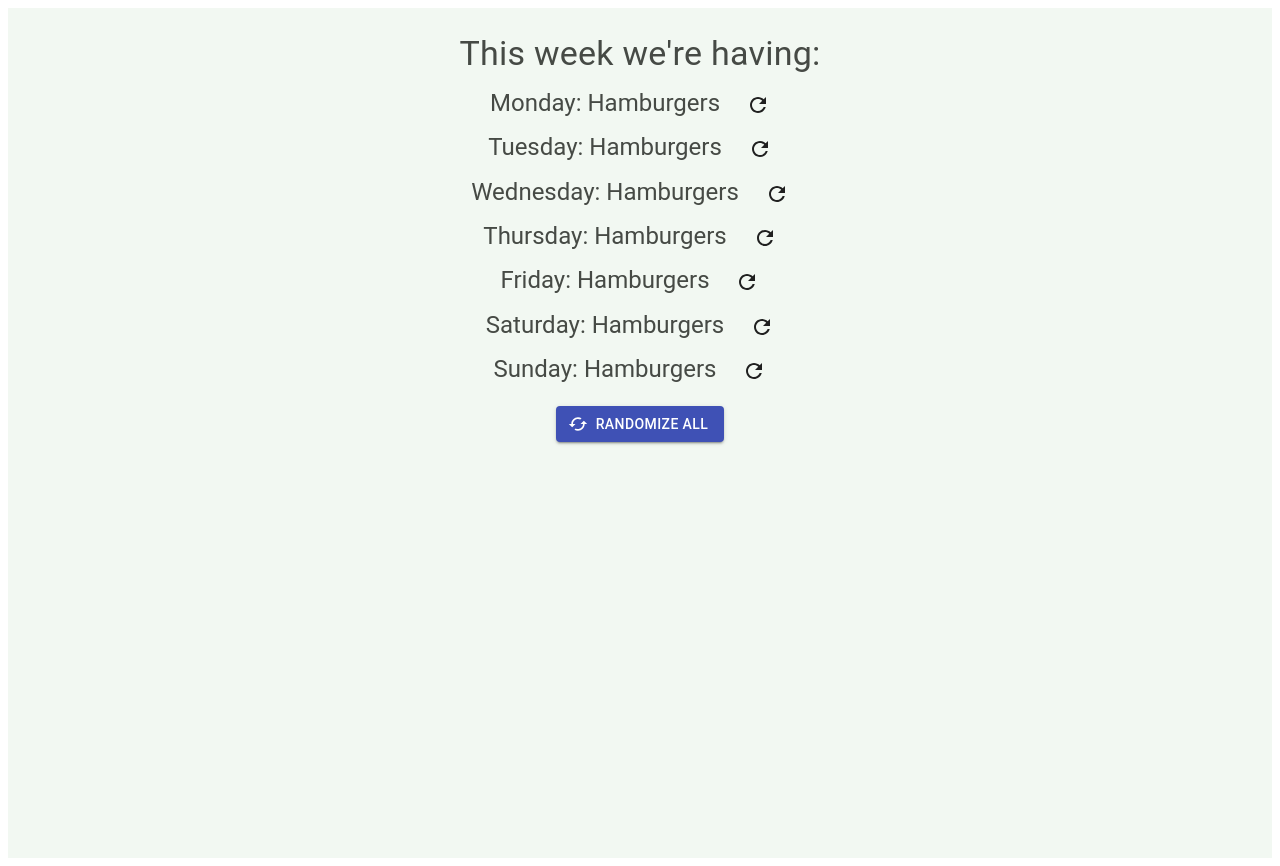
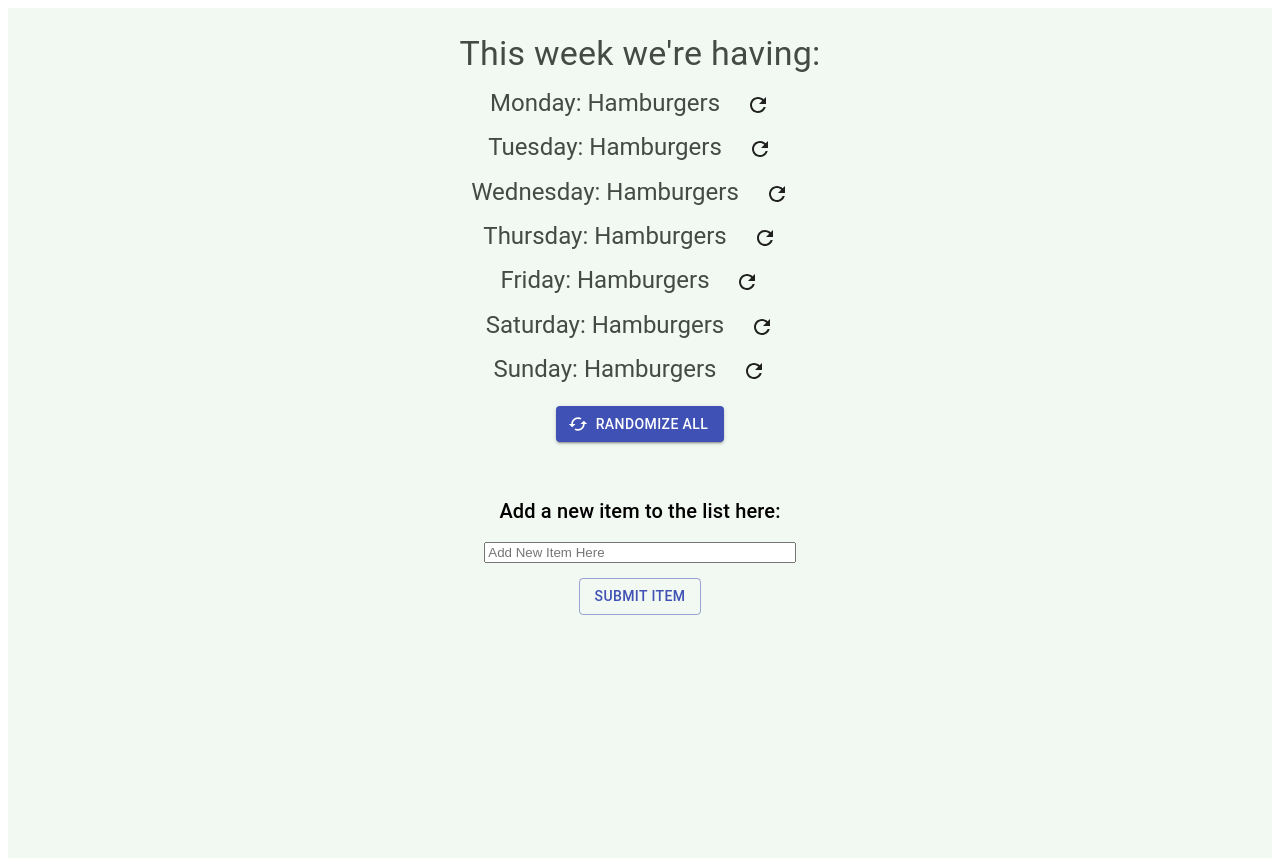
Before and after one commit to Trevor2492/meal-prep, a React (Create React App) app: page / in a window 1280 px wide. Built offline with nearby package versions, Linux system fonts and the light colour scheme.

Commit message:
added an input for users to add new food items to the database

```diff
--- a/src/App.js
+++ b/src/App.js
@@ -6,6 +6,7 @@ import Button from "@material-ui/core/Button";
 import CachedIcon from "@material-ui/icons/Cached";
 import Typography from "@material-ui/core/Typography";
 import RefreshIcon from "@material-ui/icons/Refresh";
+import NewInput from "./NewInput";
 
 const useStyles = makeStyles((theme) => ({
   button: {
@@ -126,6 +127,7 @@ function App() {
         >
           Randomize All
         </Button>
+        <NewInput />
       </div>
     </div>
   );
--- /dev/null
+++ b/src/NewInput.js
@@ -0,0 +1,39 @@
+import React from "react";
+import Button from "@material-ui/core/Button";
+import { useState } from "react";
+import Typography from "@material-ui/core/Typography";
+
+const NewInput = () => {
+  const [item, setItem] = useState("");
+
+  const handleClick = () => {
+    alert("You added: " + item);
+  };
+
+  return (
+    <div
+      style={{
+        display: "flex",
+        flexDirection: "column",
+        justifyContent: "center",
+        alignItems: "center",
+      }}
+    >
+      <Typography variant="h6" style={{ marginTop: 45 }}>
+        Add a new item to the list here:{" "}
+      </Typography>
+      <input
+        value={item}
+        onChange={(e) => setItem(e.target.value)}
+        placeholder="Add New Item Here"
+        type="text"
+        style={{ margin: 15, width: "50%" }}
+      />
+      <Button variant="outlined" color="primary" onClick={() => handleClick()}>
+        Submit Item
+      </Button>
+    </div>
+  );
+};
+
+export default NewInput;
```
